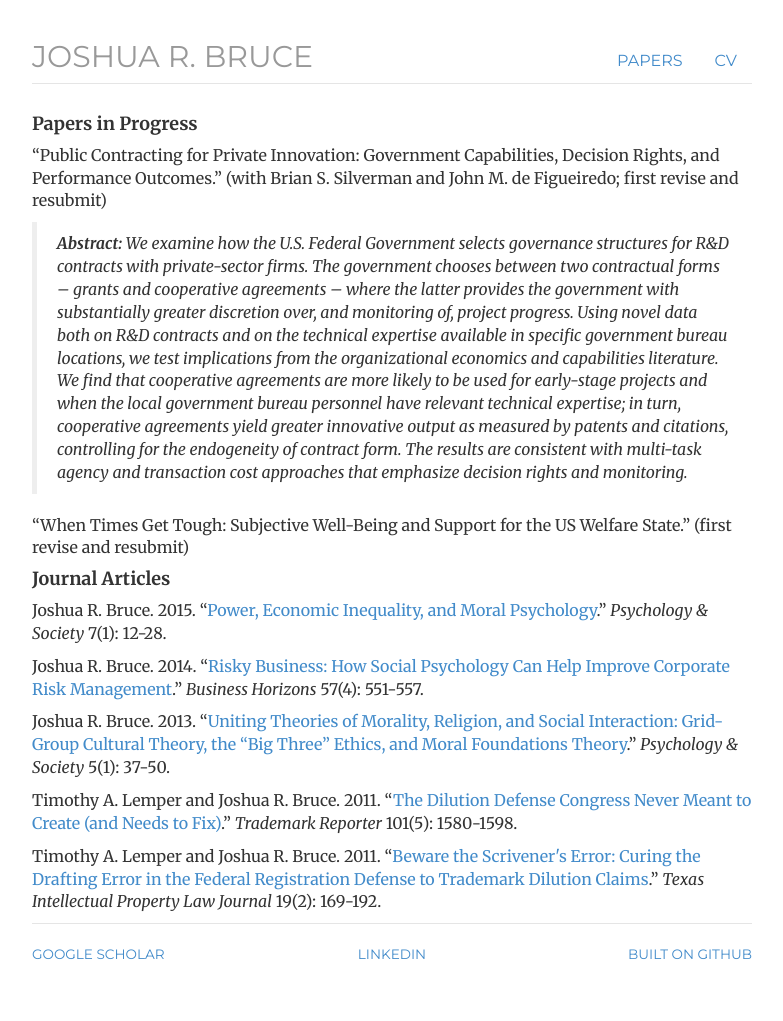
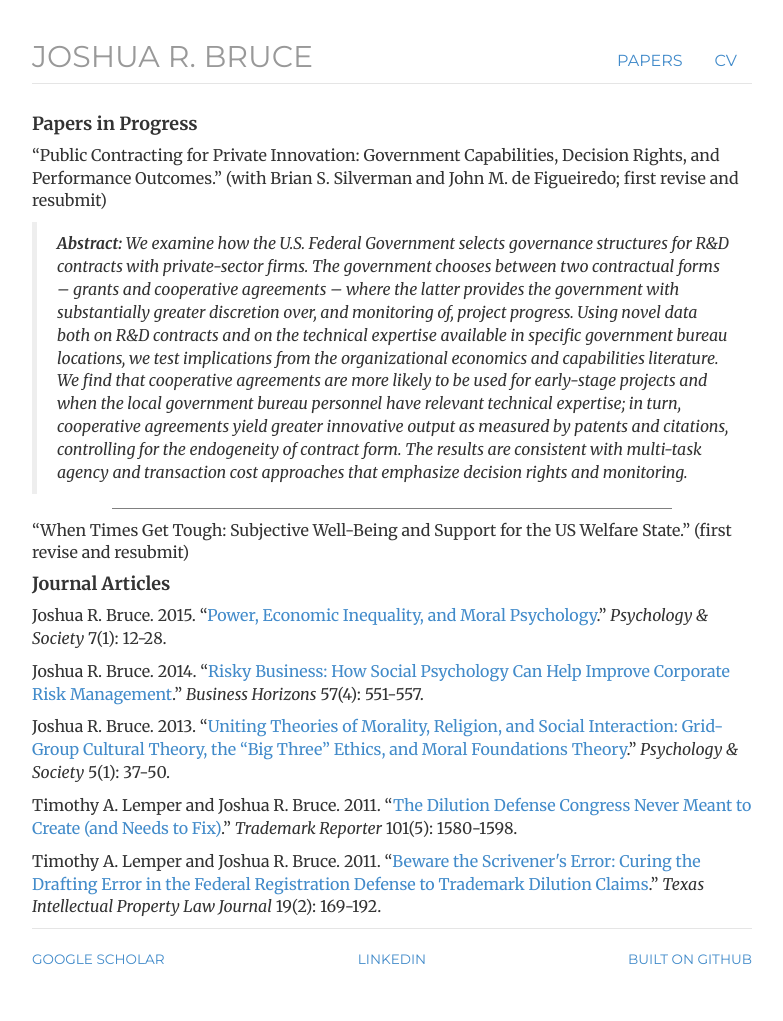
Before and after one commit to joshuarbruce/joshuarbruce.github.io, a Jekyll site: the page built from papers/index.html, in a window 1280 px wide. Shown: the whole page, without its empty margins (248-1031 px from the left). Built offline with Jekyll 4.4.1, drawn with Linux system fonts in a browser that asks for light colours; nearby versions of some CDN libraries.

Commit message:
Update index.html

```diff
--- a/papers/index.html
+++ b/papers/index.html
@@ -10,7 +10,7 @@ description: list of Joshua R. Bruce's papers, published and in various states o
 
   <p>&ldquo;Public Contracting for Private Innovation: Government Capabilities, Decision Rights, and Performance Outcomes.&rdquo; (with Brian S. Silverman and John M. de Figueiredo; first revise and resubmit)</p>
 	<blockquote><i><b>Abstract: </b>We examine how the U.S. Federal Government selects governance structures for R&D contracts with private-sector firms. The government chooses between two contractual forms – grants and cooperative agreements – where the latter provides the government with substantially greater discretion over, and monitoring of, project progress. Using novel data both on R&D contracts and on the technical expertise available in specific government bureau locations, we test implications from the organizational economics and capabilities literature. We find that cooperative agreements are more likely to be used for early-stage projects and when the local government bureau personnel have relevant technical expertise; in turn, cooperative agreements yield greater innovative output as measured by patents and citations, controlling for the endogeneity of contract form. The results are consistent with multi-task agency and transaction cost approaches that emphasize decision rights and monitoring.</i></blockquote>
-
+	<div class="customHr">.</div>
 <p>&ldquo;When Times Get Tough: Subjective Well-Being and Support for the US Welfare State.&rdquo; (first revise and resubmit)</p>
 
 	<h4><b>Journal Articles</b></h4>
```
